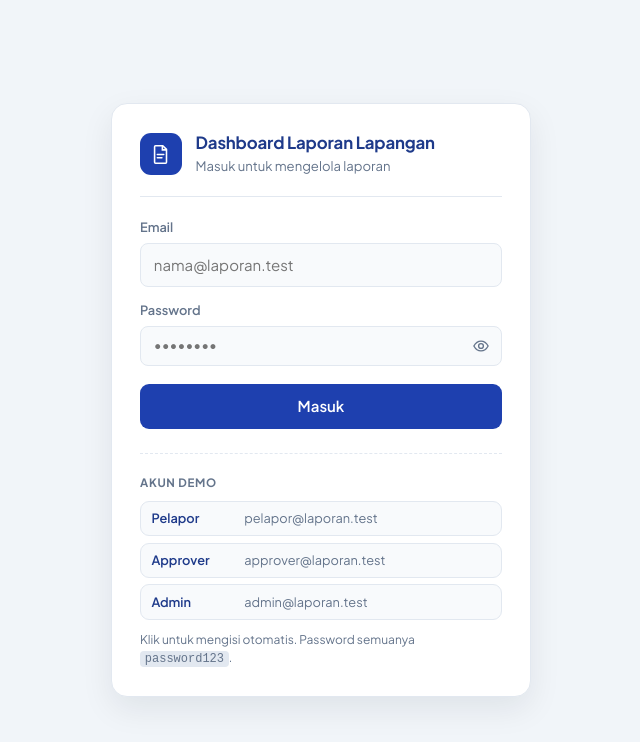
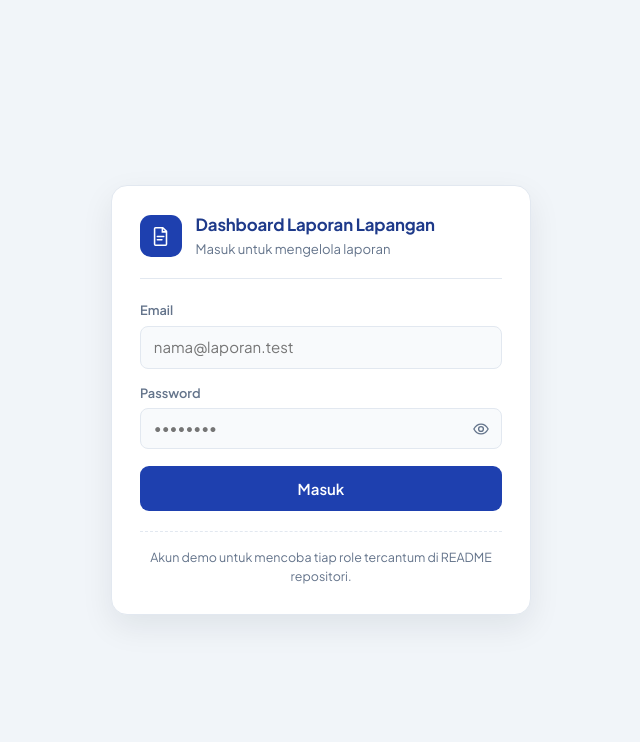
Before and after one commit to DaffaaAprilino/laporan-lapangan, a React (Vite) app in the folder frontend/: page / in a window 1280 px wide. Shown: the top 742 px of the page, without its empty margins (319-959 px from the left). Built offline with nearby package versions, Linux system fonts and the light colour scheme; no server answers.

Commit message:
refactor(frontend): kredensial demo pindah ke README
Halaman login tidak lagi menampilkan email dan password demo; cukup catatan
singkat yang menunjuk ke README. README kini memuat tabel akun demo lengkap
dengan kolom password dan alur uji cepat antar-role.

```diff
--- a/frontend/src/App.css
+++ b/frontend/src/App.css
@@ -217,72 +217,14 @@ body {
   font-size: 0.83rem;
 }
 
-/* Pintasan akun demo — hanya memudahkan penilaian. */
-.demo {
-  margin-top: 1.5rem;
-  padding-top: 1.25rem;
+/* Catatan kecil di bawah kartu login. */
+.login-note {
+  margin: 1.25rem 0 0;
+  padding-top: 1rem;
   border-top: 1px dashed var(--border);
-}
-
-.demo-title {
-  margin: 0 0 0.6rem;
-  font-size: 0.72rem;
-  font-weight: 700;
-  text-transform: uppercase;
-  letter-spacing: 0.06em;
+  font-size: 0.78rem;
   color: var(--muted);
-}
-
-.demo-list {
-  display: flex;
-  flex-direction: column;
-  gap: 0.4rem;
-}
-
-.demo-chip {
-  display: flex;
-  align-items: center;
-  gap: 0.6rem;
-  width: 100%;
-  padding: 0.45rem 0.65rem;
-  border: 1px solid var(--border);
-  border-radius: 9px;
-  background: #f8fafc;
-  font: inherit;
-  font-size: 0.8rem;
-  text-align: left;
-  color: var(--text);
-  cursor: pointer;
-  transition: border-color 0.15s ease, background 0.15s ease;
-}
-
-.demo-chip:hover {
-  background: #eff6ff;
-  border-color: var(--secondary);
-}
-
-.demo-role {
-  flex: 0 0 5.2rem;
-  font-weight: 600;
-  color: var(--heading);
-}
-
-.demo-email {
-  color: var(--muted);
-  overflow-wrap: anywhere;
-}
-
-.demo-note {
-  margin: 0.7rem 0 0;
-  font-size: 0.75rem;
-  color: var(--muted);
-}
-
-.demo-note code {
-  font-size: 0.75rem;
-  background: #e2e8f0;
-  border-radius: 4px;
-  padding: 0.05rem 0.3rem;
+  text-align: center;
 }
 
 .loading {
@@ -654,7 +596,6 @@ textarea.inline {
 .btn-save:focus-visible,
 .btn-edit:focus-visible,
 .btn-primary:focus-visible,
-.demo-chip:focus-visible,
 .btn-ghost:focus-visible,
 .form button:focus-visible {
   outline: 2px solid var(--secondary);
--- a/frontend/src/Login.tsx
+++ b/frontend/src/Login.tsx
@@ -1,15 +1,6 @@
 import { useState } from "react";
 import type { User } from "./api";
 import { ApiError, login } from "./api";
-
-// Akun demo dari `npm run db:seed` — memudahkan penilai mencoba tiap role.
-const DEMO = [
-  { role: "Pelapor", email: "pelapor@laporan.test" },
-  { role: "Approver", email: "approver@laporan.test" },
-  { role: "Admin", email: "admin@laporan.test" },
-];
-
-const DEMO_PASSWORD = "password123";
 
 function Login({ onSuccess }: { onSuccess: (user: User) => void }) {
   const [email, setEmail] = useState("");
@@ -29,12 +20,6 @@ function Login({ onSuccess }: { onSuccess: (user: User) => void }) {
     } finally {
       setBusy(false);
     }
-  };
-
-  const useDemo = (demoEmail: string) => {
-    setEmail(demoEmail);
-    setPassword(DEMO_PASSWORD);
-    setError("");
   };
 
   return (
@@ -126,25 +111,9 @@ function Login({ onSuccess }: { onSuccess: (user: User) => void }) {
           </button>
         </form>
 
-        <div className="demo">
-          <p className="demo-title">Akun demo</p>
-          <div className="demo-list">
-            {DEMO.map((account) => (
-              <button
-                key={account.email}
-                type="button"
-                className="demo-chip"
-                onClick={() => useDemo(account.email)}
-              >
-                <span className="demo-role">{account.role}</span>
-                <span className="demo-email">{account.email}</span>
-              </button>
-            ))}
-          </div>
-          <p className="demo-note">
-            Klik untuk mengisi otomatis. Password semuanya <code>{DEMO_PASSWORD}</code>.
-          </p>
-        </div>
+        <p className="login-note">
+          Akun demo untuk mencoba tiap role tercantum di README repositori.
+        </p>
       </section>
     </main>
   );
```
Also changed, not shown: 1 other file (tests, documents, lock files or other folders).
